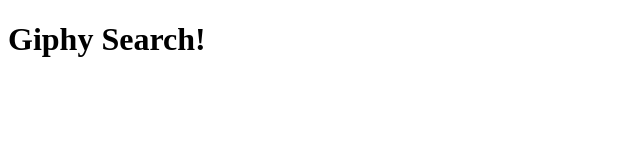
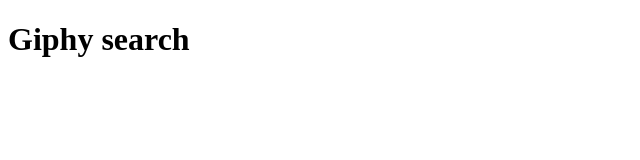
Before and after one commit to ntxooyaj89/group-giphy-saga-project-master, a React (Create React App) app: page / in a window 1280 px wide. Shown: the top 160 px of the page, without its empty margins (0-640 px from the left). Built offline with nearby package versions, Linux system fonts and the light colour scheme.

Commit message:
header complete

```diff
--- a/src/components/App/App.js
+++ b/src/components/App/App.js
@@ -1,13 +1,15 @@
 import React, { Component } from 'react';
+import Header from './../Header/Header.js';
+import './../Header/Header.css';
 
 
 class App extends Component {
 
   render() {
     return (
-      <div>
-        <h1>Giphy Search!</h1>
-      </div>
+
+        <Header className='App-header'/>
+
     );
   }
 
--- /dev/null
+++ b/src/components/Header/Header.css
@@ -0,0 +1,3 @@
+.App-header {
+    background-color: green;
+}
--- /dev/null
+++ b/src/components/Header/Header.js
@@ -0,0 +1,17 @@
+import React, { Component } from 'react';
+import {connect} from 'react-redux';
+
+
+
+class Header extends Component {
+    render() {
+        return(
+            <div>
+                <h1>Giphy search</h1>
+            </div>
+        )
+    }
+}
+
+
+export default connect()(Header);
```
